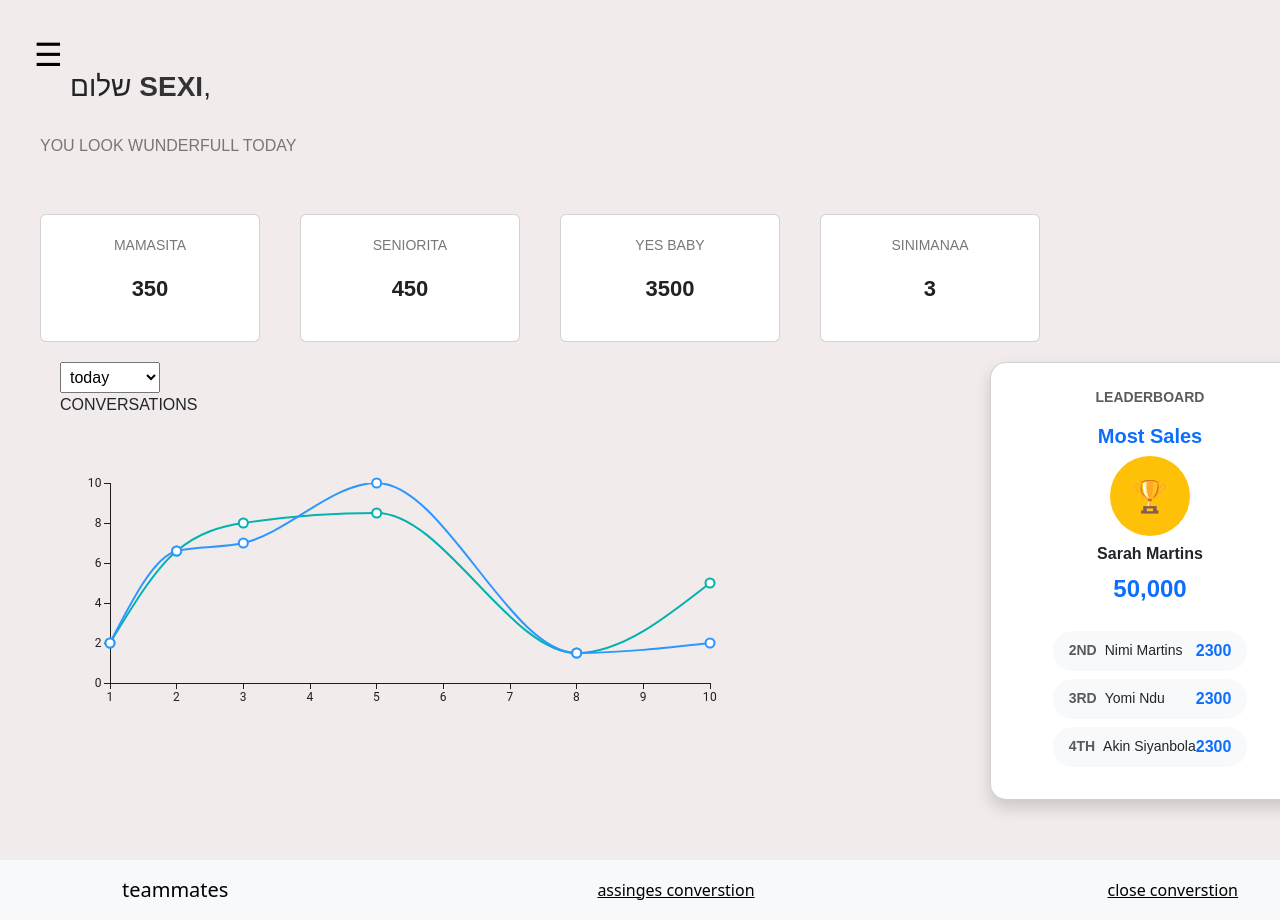
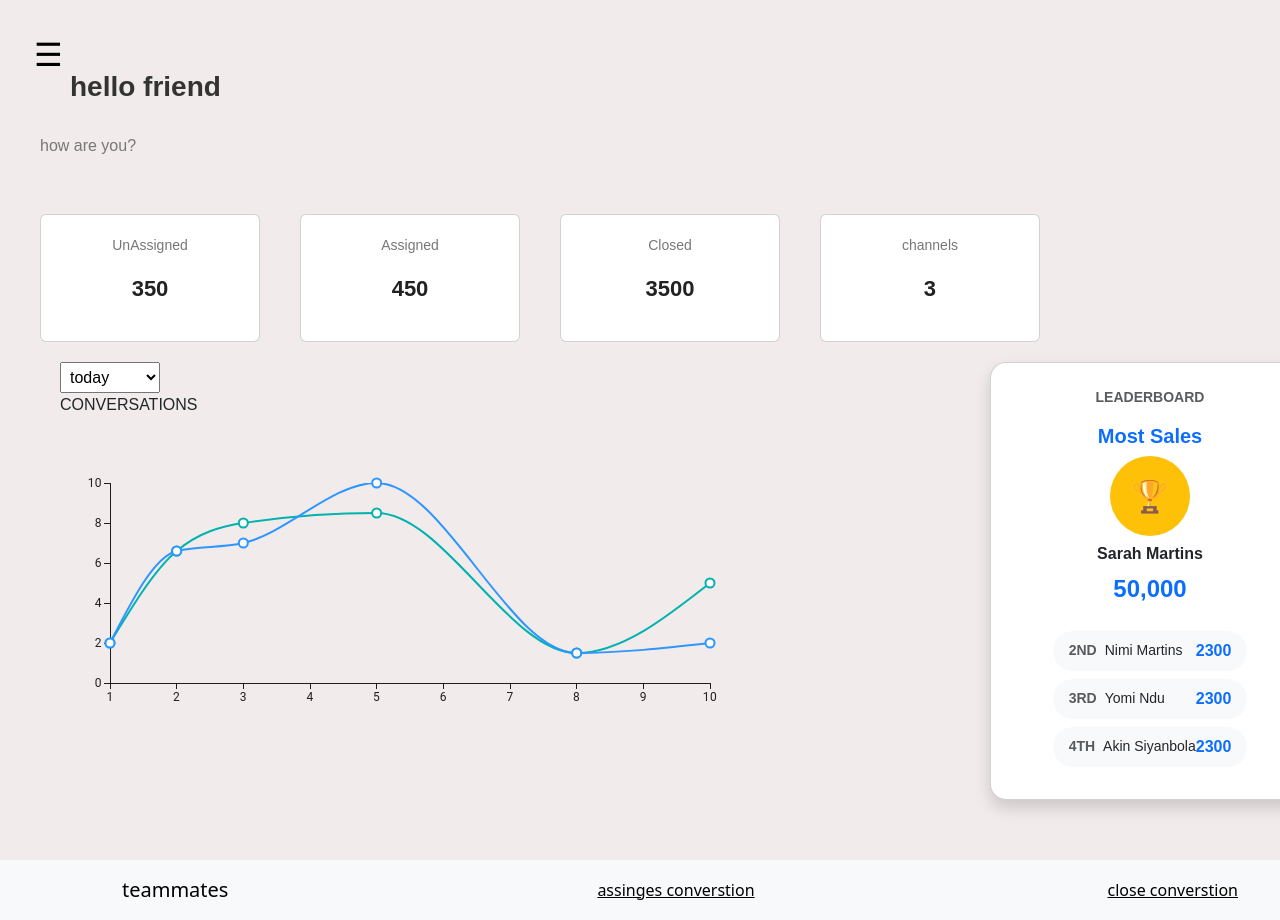
Before and after one commit to shlomi1099/sparkleB, a React app: page / in a window 1280 px wide. Shown: the top 920 px of the page. Built offline with nearby package versions, Linux system fonts and the light colour scheme; grey boxes are pictures that could not be loaded; the HTML template or start-up script is replaced by a standard one.

Commit message:
change text

```diff
--- a/src/pages/Dashboard.jsx
+++ b/src/pages/Dashboard.jsx
@@ -9,9 +9,9 @@ export default function Dashboard() {
       <div className="dashboard-header horizontal">
         <div className="header-text">
           <h1>
-            שלום <span className="highlight">SEXI</span>,
+            <span className="highlight">hello friend</span>
           </h1>
-          <p className="subtext">YOU LOOK WUNDERFULL TODAY</p>
+          <p className="subtext">how are you?</p>
         </div>
         <img
           src="https://i.pravatar.cc/300"
@@ -25,7 +25,7 @@ export default function Dashboard() {
         <div className="card">
           <div className="card-content">
             <div className="icon mail"></div>
-            <p className="label">MAMASITA</p>
+            <p className="label">UnAssigned</p>
             <p className="value">350</p>
           </div>
         </div>
@@ -33,7 +33,7 @@ export default function Dashboard() {
         <div className="card">
           <div className="card-content">
             <div className="icon user"></div>
-            <p className="label">SENIORITA</p>
+            <p className="label">Assigned</p>
             <p className="value">450</p>
           </div>
         </div>
@@ -41,7 +41,7 @@ export default function Dashboard() {
         <div className="card">
           <div className="card-content">
             <div className="icon check"></div>
-            <p className="label">YES BABY</p>
+            <p className="label">Closed</p>
             <p className="value">3500</p>
           </div>
         </div>
@@ -49,7 +49,7 @@ export default function Dashboard() {
         <div className="card">
           <div className="card-content">
             <div className="icon message"></div>
-            <p className="label">SINIMANAA</p>
+            <p className="label">channels</p>
             <p className="value">3</p>
           </div>
         </div>
```
